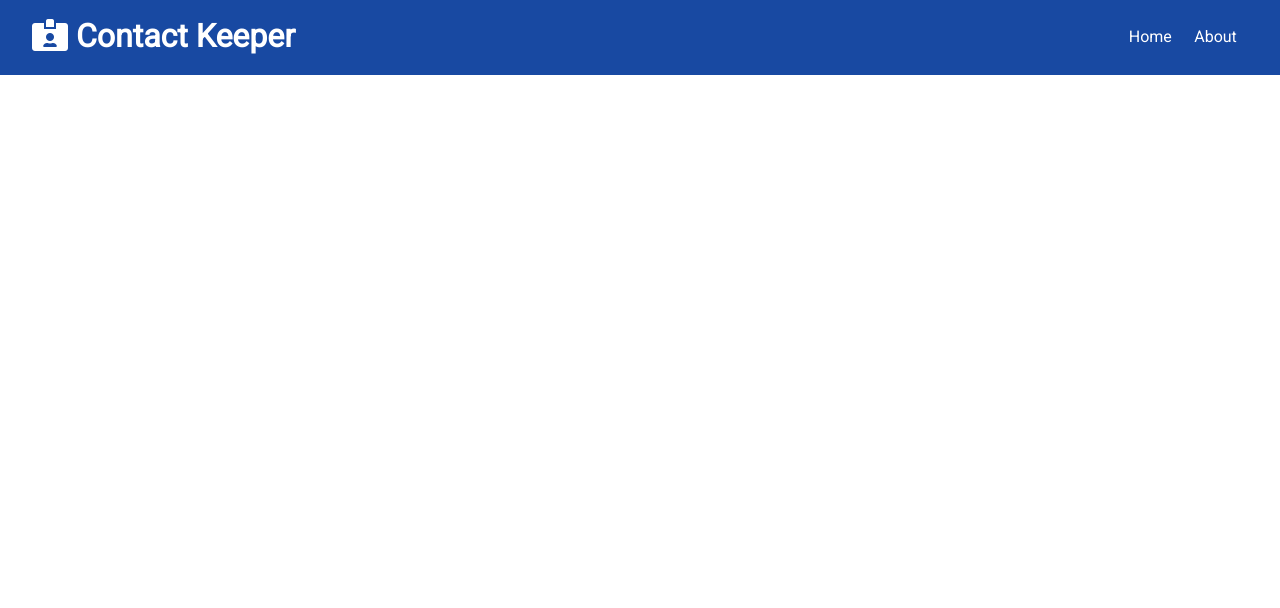
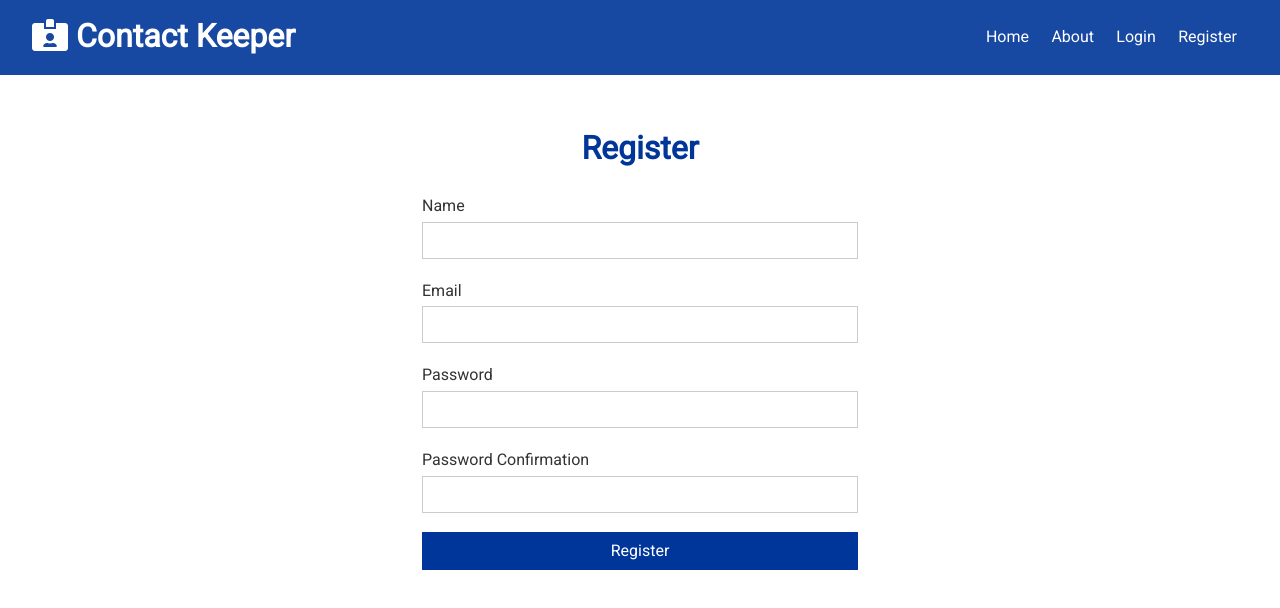
Before and after one commit to hudaprs/mern_contact_keeper, a React (Create React App) app in the folder client/: page /register in a window 1280 px wide. Shown: the top 608 px of the page. Built offline with nearby package versions, Linux system fonts and the light colour scheme.

Commit message:
preparing login and register page

```diff
--- a/client/src/App.js
+++ b/client/src/App.js
@@ -3,6 +3,8 @@
 import Navbar from "./components/layout/Navbar";
 import Home from "./components/pages/Home";
 import About from "./components/pages/About";
+import Register from "./components/auth/Register";
+import Login from "./components/auth/Login";
 import "./App.css";
 
 import AuthState from "./context/auth/AuthState";
@@ -19,6 +21,8 @@
               <Switch>
                 <Route exact path="/" component={Home} />
                 <Route exact path="/about" component={About} />
+                <Route exact path="/register" component={Register} />
+                <Route exact path="/login" component={Login} />
               </Switch>
             </div>
           </Fragment>
--- /dev/null
+++ b/client/src/components/auth/Login.js
@@ -0,0 +1,43 @@
+import React, { useState } from "react";
+
+const Login = () => {
+  const [user, setUser] = useState({
+    email: "",
+    password: "",
+  });
+
+  const onChange = (e) => setUser({ ...user, [e.target.name]: e.target.value });
+
+  const onSubmit = (e) => {
+    e.preventDefault();
+    console.log("Login Hitted");
+  };
+
+  const { email, password } = user;
+
+  return (
+    <div className="form-container">
+      <h1 className="text-primary">Login</h1>
+      <form onSubmit={onSubmit}>
+        <div className="form-group">
+          <label htmlFor="email">Email</label>
+          <input type="email" name="email" value={email} onChange={onChange} />
+        </div>
+        <div className="form-group">
+          <label htmlFor="password">Password</label>
+          <input
+            type="password"
+            name="password"
+            value={password}
+            onChange={onChange}
+          />
+        </div>
+        <button type="submit" className="btn btn-primary btn-block">
+          Login
+        </button>
+      </form>
+    </div>
+  );
+};
+
+export default Login;
--- /dev/null
+++ b/client/src/components/auth/Register.js
@@ -0,0 +1,58 @@
+import React, { useState } from "react";
+
+const Register = () => {
+  const [user, setUser] = useState({
+    name: "",
+    email: "",
+    password: "",
+    password2: "",
+  });
+
+  const onChange = (e) => setUser({ ...user, [e.target.name]: e.target.value });
+
+  const onSubmit = (e) => {
+    e.preventDefault();
+    console.log("Register Hitted");
+  };
+
+  const { name, email, password, password2 } = user;
+
+  return (
+    <div className="form-container">
+      <h1 className="text-primary">Register</h1>
+      <form onSubmit={onSubmit}>
+        <div className="form-group">
+          <label htmlFor="name">Name</label>
+          <input type="text" name="text" value={name} onChange={onChange} />
+        </div>
+        <div className="form-group">
+          <label htmlFor="email">Email</label>
+          <input type="email" name="email" value={email} onChange={onChange} />
+        </div>
+        <div className="form-group">
+          <label htmlFor="password">Password</label>
+          <input
+            type="password"
+            name="password"
+            value={password}
+            onChange={onChange}
+          />
+        </div>
+        <div className="form-group">
+          <label htmlFor="password2">Password Confirmation</label>
+          <input
+            type="password"
+            name="password2"
+            value={password2}
+            onChange={onChange}
+          />
+        </div>
+        <button type="submit" className="btn btn-primary btn-block">
+          Register
+        </button>
+      </form>
+    </div>
+  );
+};
+
+export default Register;
--- a/client/src/components/layout/Navbar.js
+++ b/client/src/components/layout/Navbar.js
@@ -16,6 +16,12 @@
         <li>
           <Link to="/about">About</Link>
         </li>
+        <li>
+          <Link to="/login">Login</Link>
+        </li>
+        <li>
+          <Link to="/register">Register</Link>
+        </li>
       </ul>
     </div>
   );
```
